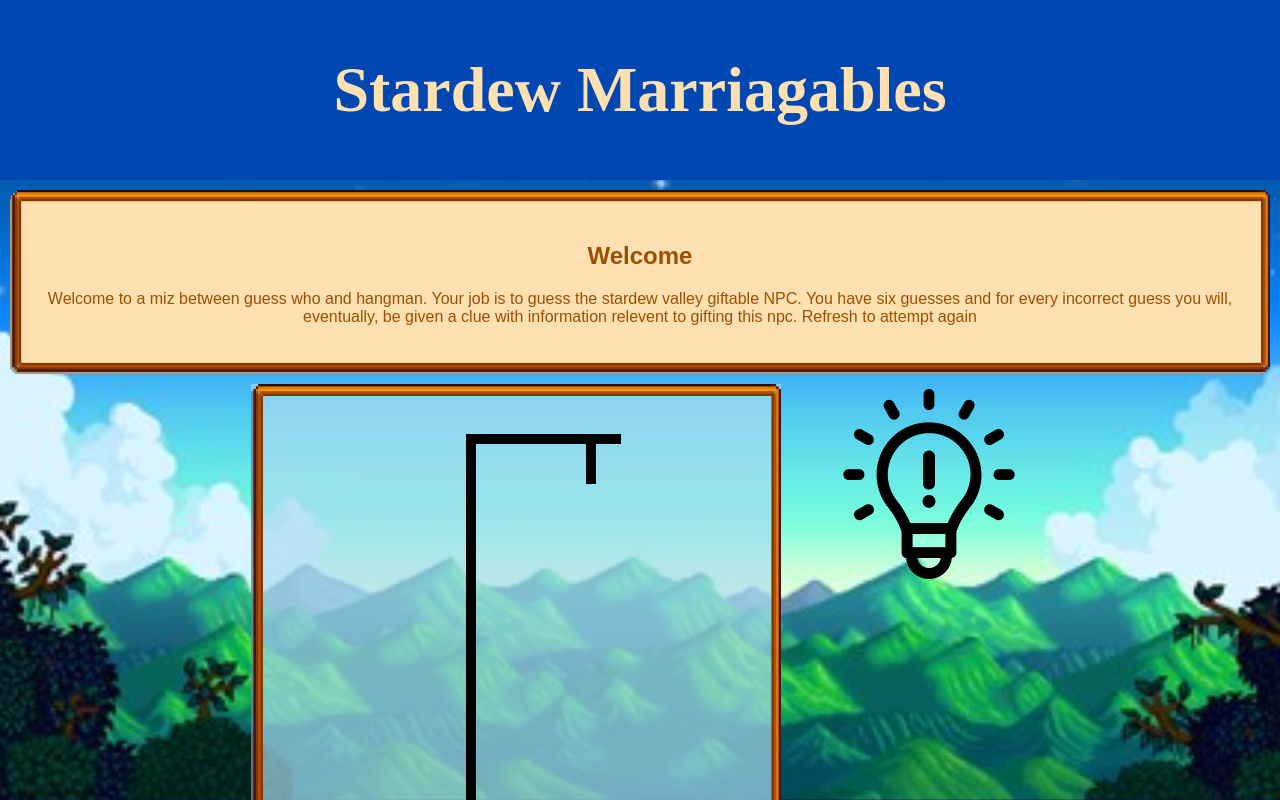
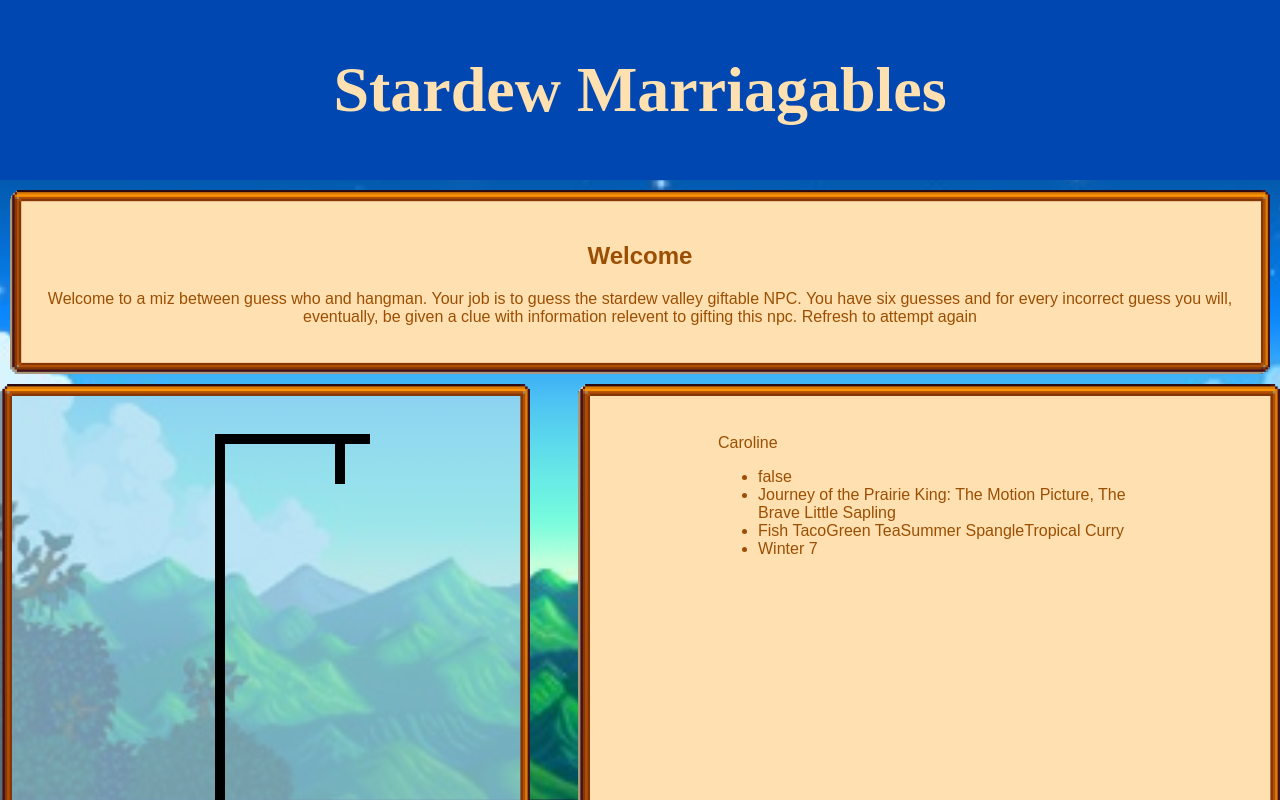
Before and after one commit to Sami-Aiyathurai/stardewstuff, a React (Vite) app in the folder stardew-marriagables/: page / in a window 1280 px wide. Shown: the top 800 px of the page. Built offline with nearby package versions, Linux system fonts and the light colour scheme.

Commit message:
added placeholder json for temp and worked on displaying hints in list

```diff
--- a/stardew-marriagables/src/Body.jsx
+++ b/stardew-marriagables/src/Body.jsx
@@ -3,7 +3,7 @@
 import Hints from './Hints.jsx'
 import { useState } from 'react'
 import { useCallback } from 'react'
-import villagers from "./villagers.json";
+import villagers from "./villagersPlaceholder.json";
 import HangmanDrawingPlaceHolder from './HangmanDrawingPlaceHolder.jsx'
 
 function Body(){
@@ -33,15 +33,13 @@
         }, [guessedNpcs]
     )
 
-    console.log(npcToGuess.Name)
-    console.log(guessedNpcs)
     return(
         <div>
 
             <Intro isWinner={isWinner} isLoser={isLoser}></Intro>
             <div className='game-screen'>
                 <HangmanDrawingPlaceHolder numGuesses = {guessedNpcs.length}></HangmanDrawingPlaceHolder>
-                <Hints></Hints>
+                <Hints numGuesses = {guessedNpcs.length} toGuess = {npcToGuess}></Hints>
             </div>
             <Keyboard disable={isLoser} names={names} inactive={guessedNpcs} addGuess={addGuessNPC}></Keyboard>
         </div>
--- /dev/null
+++ b/stardew-marriagables/src/HintRow.jsx
@@ -0,0 +1,10 @@
+
+
+function HintRow(props) {
+    return(
+        <div>{props.hint}</div>
+    )
+
+}
+
+export default HintRow
--- a/stardew-marriagables/src/Hints.jsx
+++ b/stardew-marriagables/src/Hints.jsx
@@ -1,10 +1,18 @@
-import { getImageUrl } from './utils.js';
+import HintRow from "./HintRow";
 
-function Hints() {
-        const npc = "Haley";
+function Hints(props) {
+        const npc = props.toGuess.Hints;
+        const name = props.toGuess.Name;
+        console.log(npc)
+
+        const hintTitle = ["Livable", "Gifts", "Movies", "Birthday"]
         return(
-            <div className="hints=page">
-                <img src= './src/assets/hint.png' alt="hangman photo"></img>
+            <div className="hints-page">
+                {name}
+                <ul>
+                    {npc.map((hint, index) => <li key={index}><HintRow hint={hint}></HintRow></li>)}
+                </ul>
+
             </div>
         )
 
--- a/stardew-marriagables/src/index.css
+++ b/stardew-marriagables/src/index.css
@@ -145,7 +145,15 @@
 }
 
 .hints-page {
-
+  background-color: #ffe0b0;
+  color: #9b4f04;
+  border: 12px solid transparent;
+  border-image: url(assets/menu_border.png) 15 stretch;
+  padding-left: 10%;
+  padding-right: 10%;
+  padding-top: 3%;
+  padding-bottom: 3%;
+  border-radius: 12px;
 }
 
 .hangman {
@@ -156,4 +164,5 @@
   padding-right: 10%;
   padding-top: 3%;
   padding-bottom: 3%;
+  border-radius: 12px;
 }
--- a/stardew-marriagables/src/villagers.json
+++ b/stardew-marriagables/src/villagers.json
@@ -1,166 +1,166 @@
 [
     {
         "Name": "Wizard",
-        "Livable": false,
-        "Hates": ["Universal"],
-        "Movies": ["Mysterium"],
-        "Gifts": ["Book of Mysteries", "Purple Mushroom", "Solar Essence", "Super Cucumber", "Void Essence"],
-        "Lives": "Cindersap Forest",
-        "ULExceptions": [],
-        "Birthday": "Winter 17"
+        "Hints": {  "Livable": false,
+                    "Hates": ["Universal"],
+                    "Movies": ["Mysterium"],
+                    "Gifts": ["Book of Mysteries", "Purple Mushroom", "Solar Essence", "Super Cucumber", "Void Essence"],
+                    "Lives": "Cindersap Forest",
+                    "ULExceptions": [],
+                    "Birthday": "Winter 17"}
     } ,
 
     {
         "Name": "Krobus",
-        "Livable": true,
+        "Hints" : {"Livable": true,
         "Hates": ["Universal"],
         "Movies": [],
         "Gifts": ["Diamond", "Iridium Bar", "Monster Compendium", "Monster Musk", "Pumpkin", "Void Egg", "Void Mayonaise", "Wild Horseradish"],
         "Lives": "Sewer",
         "ULExceptions": [],
-        "Birthday": "Winter 1"
+        "Birthday": "Winter 1"}
     } ,
 
     {
         "Name": "Caroline",
-        "Livable": false,
+        "Hints": {"Livable": false,
         "Hates": ["Universal", "Quartz", "Salmonberry"],
         "Movies": ["Journey of the Prairie King: The Motion Picture", "The Brave Little Sapling"],
         "Gifts": ["Fish Taco", "Green Tea", "Summer Spangle", "Tropical Curry"],
         "Lives": "Pelican Town",
         "ULExceptions": [],
-        "Birthday": "Winter 7"
+        "Birthday": "Winter 7"}
     } ,
 
     {
         "Name": "Abigail",
-        "Livable": true,
+        "Hints": {"Livable": true,
         "Hates": ["Universal", "Clay", "Holly"],
         "Movies": ["Mysterium", "It Howls in the Rain"],
         "Gifts": ["Amethyst", "Banana Pudding", "Blackberry Cobbler", "Chocolate Cake", "Monster Compendium", "Pufferfish", "Pumpkin", "Spicy Eel"],
         "Lives": "Pelican Town",
         "ULExceptions": [],
-        "Birthday": "Fall 13"
+        "Birthday": "Fall 13"}
     } ,
 
     {
         "Name": "Alex",
-        "Livable": true,
+        "Hints": {"Livable": true,
         "Hates": ["Universal", "Holly", "Quartz"],
         "Movies": ["It Howls in the Rain", "Wumbus"],
         "Gifts": ["Complete Breakfast", "Jack Be Nimble, Jack Be Thick", "Salmon Dinner"],
         "Lives": "Pelican Town",
         "ULExceptions": [],
-        "Birthday": "Summer 13"
+        "Birthday": "Summer 13"}
     } ,
 
     {
         "Name": "Elliott",
-        "Livable": true,
+        "Hints":{"Livable": true,
         "Hates": ["Universal", "Amaranth", "Quartz", "Salmonberry", "Sea Cucumber", "Super Cucumber"],
         "Movies": ["Mysterium"],
         "Gifts": ["Crab Cakes", "Duck Feather", "Lobster", "Pomegranate", "Squid Ink", "Tom Kha Soup"],
         "Lives": "The Beach",
         "ULExceptions": [],
-        "Birthday": "Fall 5"
+        "Birthday": "Fall 5"}
     } ,
 
     {
         "Name": "Emily",
-        "Livable": true,
+        "Hints":{"Livable": true,
         "Hates": ["Universal", "Fish Taco", "Maki Roll", "Holly", "Salmon Dinner", "Sashimi"],
         "Movies": ["The Miracle at Coldstar Ranch"],
         "Gifts": ["Amethyst", "Aquamarine", "Cloth", "Emerald", "Jade", "Parrot Egg", "Ruby", "Survival Burger", "Topaz", "Wool"],
         "Lives": "Pelican Town",
         "ULExceptions": [],
-        "Birthday": "Spring 27"
+        "Birthday": "Spring 27"}
     } ,
 
     {
         "Name": "Haley",
-        "Livable": true,
+        "Hints":{"Livable": true,
         "Hates": ["Universal", "Clay", "Prismatic Shard", "Wild Horseradish"],
         "Movies": [],
         "Gifts": ["Coconut", "Fruit Salad", "Pink Cake", "Sunflower"],
         "Lives": "Pelican Town",
         "ULExceptions": ["Prismatic Shard"],
-        "Birthday": "Spring 14"
+        "Birthday": "Spring 14"}
     } ,
 
     {
         "Name": "Harvey",
-        "Livable": true,
+        "Hints": {"Livable": true,
         "Hates": ["Universal", "Coral", "Nautilus Shell", "Rainbow Shell", "Salmonberry", "Spice Berry"],
         "Movies": ["The Miracle at Coldstar Ranch", "The Zuzu City Express"],
         "Gifts": ["Coffee", "Pickles", "Super Meal", "Truffle Oil", "Wine"],
         "Lives": "Pelican Town",
         "ULExceptions": [],
-        "Birthday": "Winter 14"
+        "Birthday": "Winter 14"}
     } ,
 
     {
         "Name": "Leah",
-        "Livable": true,
+        "Hints": {"Livable": true,
         "Hates": ["Universal", "Bread", "Hashbrowns", "Pancakes", "Pizza", "Void Egg"],
         "Movies": ["Mysterium"],
         "Gifts": ["Goat Cheese", "Poppyseed Muffin", "Salad", "Stir Fry", "Truffle", "Vegetable Medley", "Wine"],
         "Lives": "Cindersap Forest",
         "ULExceptions": [],
-        "Birthday": "Winter 23"
+        "Birthday": "Winter 23"}
     } ,
 
     {
         "Name": "Maru",
-        "Livable": true,
+        "Hints": {"Livable": true,
         "Hates": ["Universal", "Holly", "Honey", "Pickles", "Snow Yam", "Truffle"],
         "Movies": ["Natural Wonders: Exploring Our Vibrant World", "Wumbus"],
         "Gifts": ["Battery Pack", "Cauliflower", "Cheese Cauliflower", "Diamond", "Dwarf Gadget", "Gold Bar", "Iridium Bar", "Miner's Treat", "Pepper Poppers", "Radioactive Bar", "Rhubarb Pie", "Strawberry"],
         "Lives": "The Mountain",
         "ULExceptions": [],
-        "Birthday": "Summer 10"
+        "Birthday": "Summer 10"}
     } ,
 
     {
         "Name": "Penny",
-        "Livable": true,
+        "Hints": {"Livable": true,
         "Hates": ["Universal", "Beer", "Grape", "Holly", "Hops", "Mead", "Pale Ale", "Pina Colada", "Rabbit's Foot", "Wine"],
         "Movies": ["The Brave Little Sapling"],
         "Gifts": ["Diamond", "Emerald", "Melon", "Poppy", "Poppyseed Muffin", "Red Plate", "Roots Platter", "Sandfish", "Tom Kha Soup"],
         "Lives": "Pelican Town",
         "ULExceptions": ["Rabbit's Foot"],
-        "Birthday": "Fall 2"
+        "Birthday": "Fall 2"}
     } ,
 
     {
         "Name": "Sam",
-        "Livable": true,
+        "Hints": {"Livable": true,
         "Hates": ["Universal", "Bone Fragment", "Cinder Shard", "Coal", "Copper Bar", "Duck Mayonaise", "Gold Bar", "Gold Ore", "Iridium Bar", "Iridium Ore", "Iron Bar", "Mayonaise", "Pickles", "Refined Quartz"],
         "Movies": ["Wumbus"],
         "Gifts": ["Cactus Fruit", "Maple Bar", "Pizza", "Tigerseye"],
         "Lives": "Pelican Town",
         "ULExceptions": [],
-        "Birthday": "Summer 17"
+        "Birthday": "Summer 17"}
     } ,
 
     {
         "Name": "Sebastian",
-        "Livable": true,
+        "Hints": {"Livable": true,
         "Hates": ["Universal", "Clay", "Complete Breakfast", "Farmer's Lunch", "Omelet", "Pina Colada"],
         "Movies": ["It Howls in the Rain", "Mysterium"],
         "Gifts": ["Frog Eye", "Frozen Tear", "Obsidian", "Pumpkin Soup", "Sashimi", "Void Egg"],
         "Lives": "The Mountain",
         "ULExceptions": [],
-        "Birthday": "Winter 10"
+        "Birthday": "Winter 10"}
     } ,
 
     {
         "Name": "Shane",
-        "Livable": true,
+        "Hints":{"Livable": true,
         "Hates": ["Universal", "Pickles", "Quartz"],
         "Movies": ["It Howls in the Rain", "Wumbus"],
         "Gifts": ["Beer", "Hot Pepper", "Pepper Poppers", "Pizza"],
         "Lives": "Cindersap Forest",
         "ULExceptions": [],
-        "Birthday": "Spring 20"
+        "Birthday": "Spring 20"}
     }
 ]
--- /dev/null
+++ b/stardew-marriagables/src/villagersPlaceholder.json
@@ -0,0 +1,33 @@
+[
+    {
+        "Name": "Wizard",
+        "Hints": [
+            ["false"], ["Mysterium"], ["Book of Mysteries, Purple Mushroom, Solar Essence, Super Cucumber, Void Essence"], ["Winter 17"]
+        ]
+    } ,
+
+    {
+        "Name": "Krobus",
+        "Hints" : [
+            ["true"], ["NA"], ["Diamond, Iridium Bar, Monster Compendium, Monster Musk, Pumpkin, Void Egg Void Mayonaise Wild Horseradish"],["Winter 1"]
+        ]
+
+    } ,
+
+    {
+        "Name": "Caroline",
+        "Hints": [
+            ["false"],["Journey of the Prairie King: The Motion Picture, The Brave Little Sapling"],["Fish Taco", "Green Tea", "Summer Spangle", "Tropical Curry"],["Winter 7"]
+        ]
+    } ,
+
+    {
+        "Name": "Haley",
+        "Hints":[
+            ["true"] ,
+            ["NA"],
+            ["Coconut, Fruit Salad, Pink Cake, Sunflower"],
+            ["Spring 14"]
+    ]
+    }
+]
```
Also changed, not shown: stardew-marriagables/src/assets/hangman.jpg (deleted), stardew-marriagables/src/assets/hint.png (deleted).
